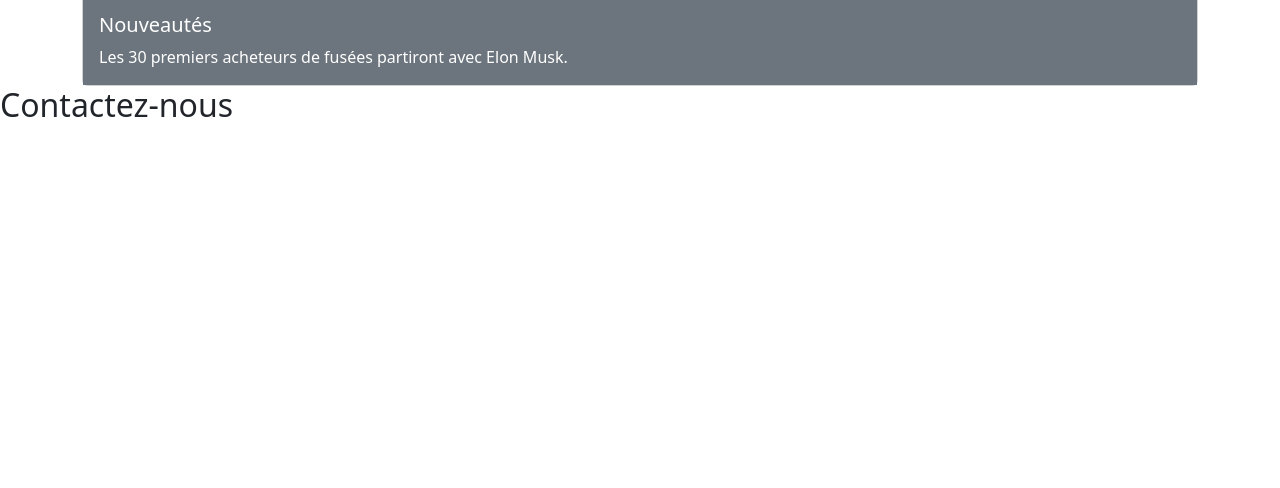
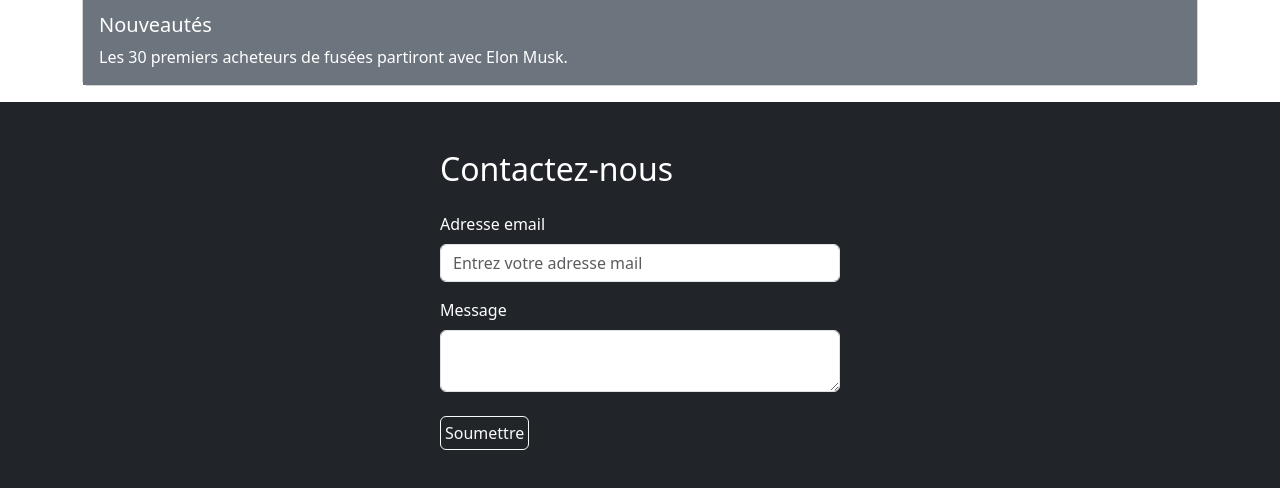
Before and after one commit to KrmDev/Tesla-Avec-Bootstrap, a plain HTML site: page index.html in a window 1280 px wide. Shown: the part 2331-2819 px from the top of the page. Before the commit the page ends 2463 px from the top, so only its background shows below. Drawn offline with nearby package versions, Linux system fonts and the light colour scheme.

Commit message:
Stylisation de la Troisième Section

```diff
--- a/index.html
+++ b/index.html
@@ -102,14 +102,25 @@
 
 <!-- TROISIEME SECTION -->
 
-<section>
-  <div style="width: 400px">
-    <h2>Contactez-nous</h2>
+<section class="p-5 bg-dark mt-3">
+  <div class="text-white mx-auto" style="width: 400px">
+    <h2 class="mb-4">Contactez-nous</h2>
     <!-- ICI : formulaire -->
+    <form class="form">
+
+        <label class="form-label" for="email">Adresse email</label>
+        <input class="form-control" placeholder="Entrez votre adresse mail" type="email" name="email" id="email">
+
+        <label class="form-label mt-3" for="message">Message</label>
+        <textarea class="form-control" name="message" id="message"></textarea>
+
+        <button class="mt-4 p-1 btn btn-outline-light">Soumettre</button>
+    </form>
   </div>
 </section>
 
 <!-- ICI : pied de page -->
 
+
 </body>
 </html>
```
